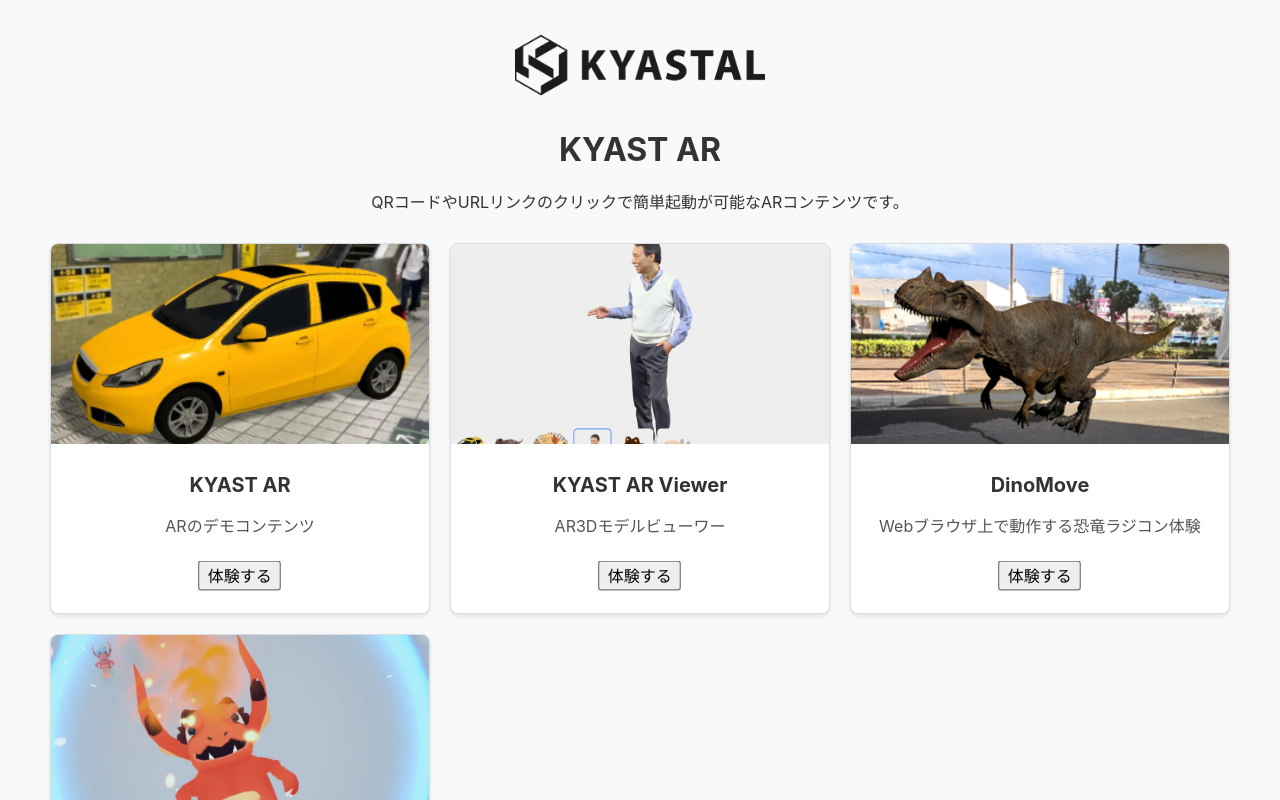
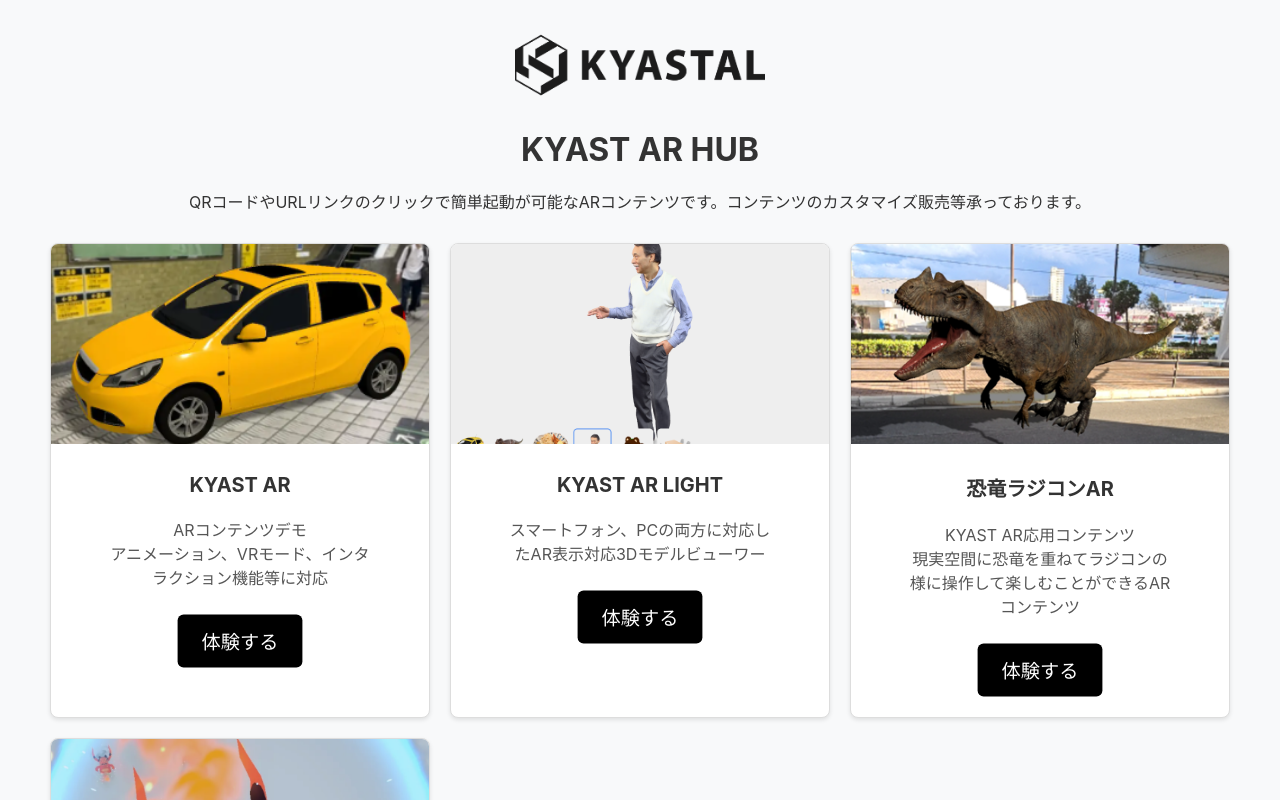
Before and after one commit to KazukiKuriyama/ar-home, a Next.js app: page / in a window 1280 px wide. Shown: the top 800 px of the page. Built offline with nearby package versions, Linux system fonts and the light colour scheme.

Commit message:
ボタンリンクの追加

```diff
--- a/app/components/ContentCard.tsx
+++ b/app/components/ContentCard.tsx
@@ -7,18 +7,25 @@
   description: string;
   buttonLabel?: string;
   onButtonClick?: () => void;
+  link?: string;
 };
 
-const ContentCard: React.FC<ContentCardProps> = ({ title, image, description, buttonLabel, onButtonClick }) => {
+const ContentCard: React.FC<ContentCardProps> = ({ title, image, description, label, link }) => {
   return (
     <div className="card">
       <Image src={image} alt={title} className="card-image" width={16 * 20} height={9 * 20} />
       <div className="card-content">
         <h3 className="card-title">{title}</h3>
-        <p className="card-description">{description}</p>
-        <button color="black" onClick={onButtonClick} className="card-button" style={{ margin: 10 }}>
-          {buttonLabel}
-        </button>
+        <p className="card-description" style={{ whiteSpace: "pre-wrap" }}>
+          {description}
+        </p>
+        {link ? (
+          <a href={link} target="_blank" rel="noopener noreferrer" className="card-button" style={{ margin: 10, display: "inline-block", padding: "10px 20px", background: "#000", color: "#fff", textDecoration: "none", borderRadius: "5px" }}>
+            {label}
+          </a>
+        ) : (
+          <p style={{ margin: 10, color: "#999" }}>準備中</p>
+        )}
       </div>
     </div>
   );
--- a/app/page.tsx
+++ b/app/page.tsx
@@ -15,20 +15,13 @@
         className="logo" // CSSクラスを指定（任意）
       />
 
-      <h1 style={{ margin: "20px" }}>KYAST AR</h1>
+      <h1 style={{ margin: "20px" }}>KYAST AR HUB</h1>
 
-      <text>
-        QRコードやURLリンクのクリックで簡単起動が可能なARコンテンツです。
-      </text>
+      <text>QRコードやURLリンクのクリックで簡単起動が可能なARコンテンツです。</text>
+      <text>コンテンツのカスタマイズ販売等承っております。</text>
       <div className="grid">
         {contents.map((content) => (
-          <ContentCard
-            key={content.id}
-            title={content.title}
-            image={content.image}
-            description={content.description}
-            buttonLabel="体験する"
-          />
+          <ContentCard key={content.id} title={content.title} image={content.image} description={content.description} label="体験する" link={content.link} />
         ))}
       </div>
     </div>
--- a/app/styles/global.css
+++ b/app/styles/global.css
@@ -1,7 +1,6 @@
 body {
   margin: 0;
-  font-family: -apple-system, BlinkMacSystemFont, "Segoe UI", Roboto,
-    "Helvetica Neue", Arial, sans-serif;
+  font-family: -apple-system, BlinkMacSystemFont, "Segoe UI", Roboto, "Helvetica Neue", Arial, sans-serif;
   background-color: #f8f9fa;
   color: #333;
 }
@@ -61,6 +60,8 @@
 
 .card-description {
   color: #555;
+  width: 75%;
+  margin: 20px auto; /* 下に余白を追加 */
 }
 
 .card-button {
--- a/data/contents.ts
+++ b/data/contents.ts
@@ -3,24 +3,27 @@
     id: 1,
     title: "KYAST AR",
     image: "/images/kyast-ar.png",
-    description: "ARのデモコンテンツ",
+    description: "ARコンテンツデモ\nアニメーション、VRモード、インタラクション機能等に対応",
+    link: "https://ar-viewer.kyastal.com/name-card/Build/index.html",
   },
   {
     id: 2,
-    title: "KYAST AR Viewer",
+    title: "KYAST AR LIGHT",
     image: "/images/kyast-ar-viewer.png",
-    description: "AR3Dモデルビューワー",
+    description: "スマートフォン、PCの両方に対応したAR表示対応3Dモデルビューワー",
+    link: "https://ar-viewer.kyastal.com/name-card/kyast-ar-light/index.html",
   },
   {
     id: 3,
-    title: "DinoMove",
+    title: "恐竜ラジコンAR",
     image: "/images/dino-move.png",
-    description: "Webブラウザ上で動作する恐竜ラジコン体験",
+    description: "KYAST AR応用コンテンツ\n現実空間に恐竜を重ねてラジコンの様に操作して楽しむことができるARコンテンツ",
+    link: "https://pub-d0f8fd6cdc83480e867a22b9f515954b.r2.dev/GLBuild/index.html",
   },
   {
     id: 4,
     title: "【開発中】ARシューティング",
     image: "/images/ar-shotting.png",
-    description: "Webブラウザ上で動作するARシューティングゲーム",
+    description: "KYAST AR応用コンテンツ\nWebブラウザ上で動作するARシューティングゲーム",
   },
 ];
```
Also changed, not shown: app/pages/index.tsx (+1 -8 lines).
